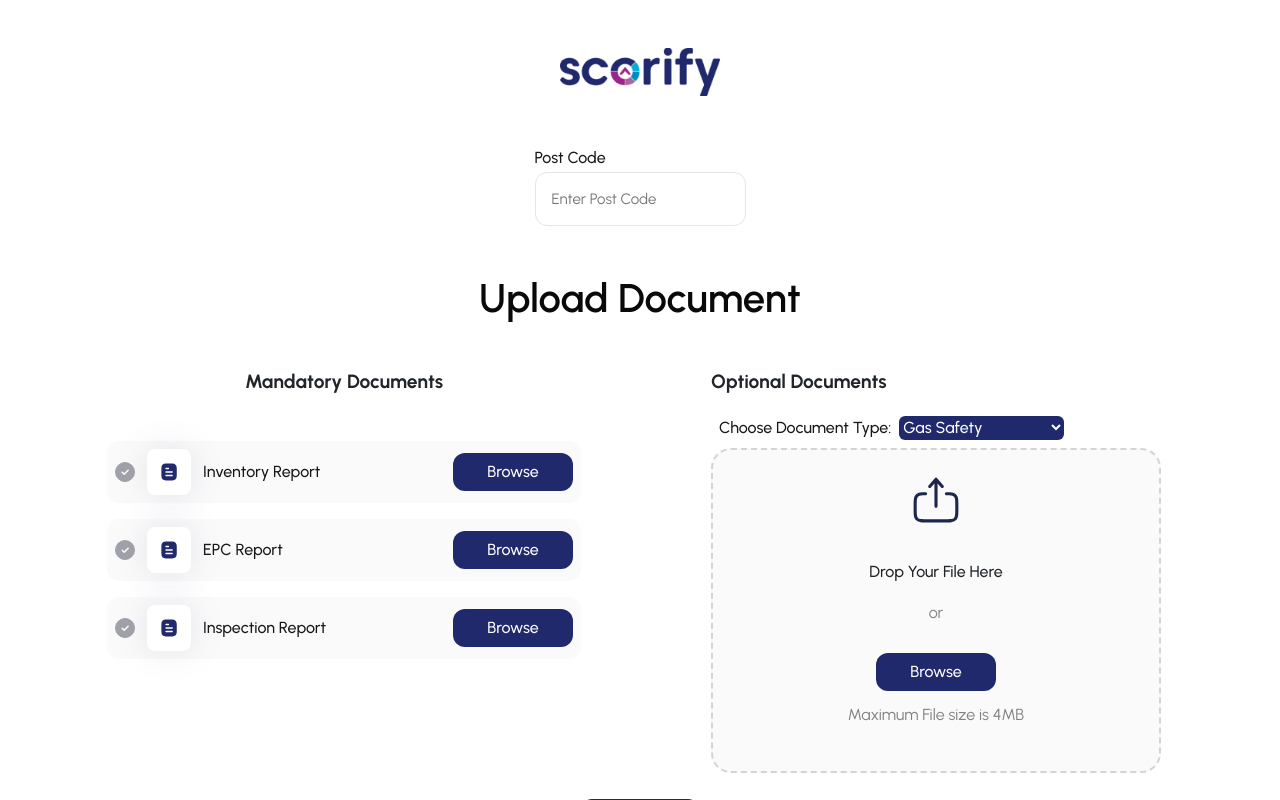
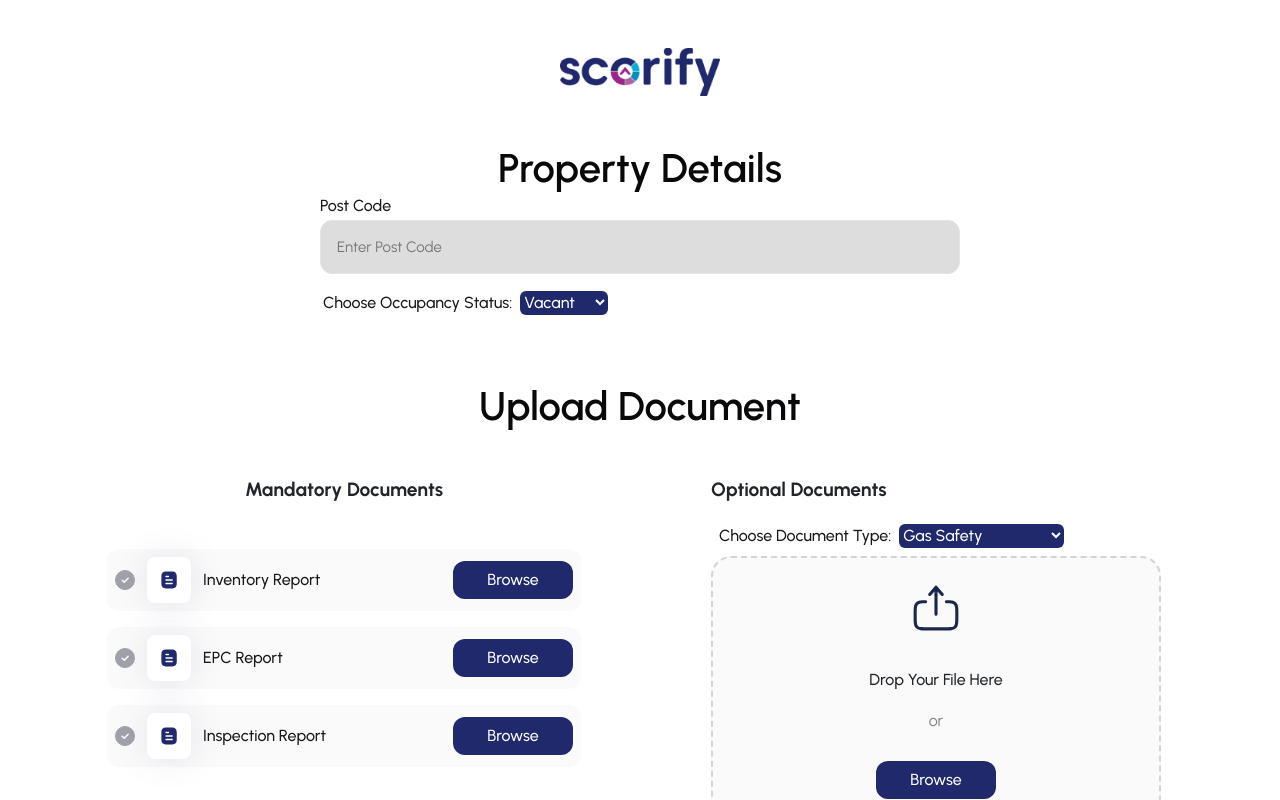
Before and after one commit to suryavamsi1729/Landlord_Scorify, a React (Create React App) app: page /upload in a window 1280 px wide. Shown: the top 800 px of the page. Built offline with nearby package versions, Linux system fonts and the light colour scheme.

Commit message:
Password Reset

```diff
--- a/src/AuthNew/Auth/DropDown.js
+++ b/src/AuthNew/Auth/DropDown.js
@@ -4,7 +4,6 @@ export default function DropDown({setoption}){
     const [selectedOption, setSelectedOption] = useState('');
     const handleOptionChange = (event) => {
         setSelectedOption(event.target.value);
-        console.log(event.target.value);
         setoption(event.target.value);
     };
     const handleContainerClick = () => {
--- a/src/AuthNew/Auth/LoginPage.js
+++ b/src/AuthNew/Auth/LoginPage.js
@@ -2,15 +2,8 @@ import { useState } from 'react';
 import React from "react";
 import './Login.css';
 import LoginScreen from './LoginScreen';
-import ForgotPassword from './ForgotPassword';
-import SetPassword from './SetPassword';
-import Signup from './Signup';
 export default function LoginPage({updateSate}){
-    const [getUserName,setUserName] = useState('');
-    const [getPassword,setPassword] = useState('');
     const [pageRender,setpageRender] = useState('login');
-    const [getEmail,setEmail] = useState('');
-
     return(
         <div className="MaintaontainerLogin">
             <div className="container-fluid p-0">
--- a/src/AuthNew/Auth/PasswordSetSuccessful.js
+++ b/src/AuthNew/Auth/PasswordSetSuccessful.js
@@ -1,7 +1,9 @@
 import { useState } from 'react';
 import React from "react";
 import './Login.css';
+import { useNavigate } from 'react-router-dom';
 export default function PasswordSetSuccessful({setoptionPages}){
+    const navigate=useNavigate();
     return(
         <>
             <div className='PasswordSetcontainer d-flex flex-column align-itmes-center'>
@@ -18,12 +20,12 @@ export default function PasswordSetSuccessful({setoptionPages}){
                         <h1 className='HeadingText text-center m-0'>The password has been successfully set.</h1>
                         <p className='SubHeadingText text-center m-0'>You will be redirected to the login page.</p>
                     </div>
-                    <button className='BackToLoginBtn' onClick={()=>{setoptionPages('login')}}>Back to Login</button>
+                    <button className='BackToLoginBtn' onClick={()=>navigate('/login')}>Back to Login</button>
 
                 </div>
                 <div className="w-100 d-flex flex-row justify-content-between">
-                    <p className="Text-ele text-start m-0">EcoMobile d.o.c.</p>
-                    <p className="Text-ele text-end m-0">+385-1-555-66-36</p>
+                    <p className="Text-ele text-start m-0"></p>
+                    <p className="Text-ele text-end m-0"></p>
                 </div>
             </div>
         </>
--- a/src/AuthNew/Auth/UploadScreen.js
+++ b/src/AuthNew/Auth/UploadScreen.js
@@ -8,7 +8,7 @@ import { useNavigate } from "react-router-dom";
 import Spinner from "../../components/Spinner/Spinner";
 import { MainContext } from '../../Context/MainContext';
 import api from "../../api";
-
+import VacantDropDown from "./VacantDropDown";
 export default function UploadScreen() {
   const {email} = useContext(MainContext);
   const {dispatch,formdata} = useContext(FormDataContext);
@@ -32,6 +32,7 @@ const [selectedAddress, setSelectedAddress] = useState(null);
 const [inloading, setInloading] = useState(false);
 const [error, setError] = useState(null);
 const [noData, setNoData] = useState(false);
+const [selectedOption, setSelectedOption] = useState(''); //occupancy selected one
 
   const [address1, setAddress1] = useState('');
   const [address2, setAddress2] = useState('');
@@ -139,7 +140,6 @@ const [noData, setNoData] = useState(false);
         const formData = new FormData();
         formData.append('postcode', enteredZip);
 
-
         const response = await api.post('landlord/epc/', formData, {
           headers: { 'Content-Type': 'multipart/form-data' }
         });
@@ -201,11 +201,13 @@ const [noData, setNoData] = useState(false);
   const handleSubmit = async (e) => {
     if(!zip){
       window.alert("Please enter Postcode");
-      return;
     }
     if(!files.inventoryReport){
       window.alert("Please upload the inventoryReport");
-      return;
+    }
+    if(!selectedOption){
+      window.alert("Please select occupancy status");
+      // return;
     }
     e.preventDefault();
     setLoading(true);
@@ -253,6 +255,7 @@ const [noData, setNoData] = useState(false);
       formData.append('heating-cost-current', heatingCostCurrent);
       formData.append('heating-cost-potential', heatingCostPotential);
       formData.append('current-energy-efficiency',currentenergyefficiency);
+      formData.append('user_type','landlord')
       dataToContext = {
         ...dataToContext,
         "report":files.inventoryReport,
@@ -278,26 +281,10 @@ const [noData, setNoData] = useState(false);
          'inspection-date':inspectionDate,
          'heating-cost-current':heatingCostCurrent,
          'heating-cost-potential':heatingCostPotential,
-         'current-energy-efficiency':currentenergyefficiency
+         'current-energy-efficiency':currentenergyefficiency,
+         'user_type':"landlord",
       }
       const token = localStorage.getItem("access_token");
-      // const response = await axios.post(
-      //   "",
-      //   formData,
-      //   {
-      //     headers: {
-      //       Authorization: `Bearer ${token}`,
-      //       "Content-Type": "multipart/form-data",
-      //     },
-      //     onUploadProgress: ({ loaded, total }) => {
-      //       const percentCompleted = Math.round((loaded / total) * 100);
-      //       setUploadProgress(percentCompleted);
-      //     },
-      //   }
-      // );
-
-
-
       setUploadProgress(0);
       setUploadComplete((pre) => ({
         ...pre,
@@ -319,7 +306,8 @@ const [noData, setNoData] = useState(false);
       });
 
     const response =await api.post('accounts/sendotp', {
-        email:email
+        email:email,
+        user_type:"landlord"
     });
      if(response.status==201){
         navigate("/verifydocuments");
@@ -352,12 +340,6 @@ const [noData, setNoData] = useState(false);
     ref.current.click();
   };
 
-//  useEffect(()=>{
-//   const today=new Date();
-//    console.log(formatDate(today).toString());
-//    console.log(selectedAddress['current-energy-efficiency'])
-//  },[])
-
 
   return (
     <>
@@ -367,10 +349,11 @@ const [noData, setNoData] = useState(false);
           <img className="BrandLogoImg" src="/BrandLogo.jpg" alt="BrandLogo" />
         </div>
         <div>
+        <h1 className="HeadingProfile m-0 text-center">Property Details</h1>
       <div className="InputRows d-flex flex-row justify-content-center align-items-center gap-3">
         <div className="InputCol d-flex flex-column w-100">
           <label className="userName py-1">Post Code</label>
-          <div className="InputContainer position-relative">
+          <div className="InputContainer position-relative" style={{backgroundColor:'#c6c6c699'}}>
             <input
               className="pswEle"
               onChange={handleZipChange}
@@ -394,8 +377,6 @@ const [noData, setNoData] = useState(false);
                 ))}
               </div>
             )}
-
-
             {noData && (
               <div className="no-data-message">No data found for this postcode.</div>
             )}
@@ -404,6 +385,7 @@ const [noData, setNoData] = useState(false);
       </div>
       {inloading && <p>Loading suggestions...</p>}
       {error && <p className="error">{error}</p>}
+      <VacantDropDown setoption={setSelectedOption}/>
 
     </div>
         <h1 className="HeadingProfile m-0 text-center">Upload Document</h1>
--- /dev/null
+++ b/src/AuthNew/Auth/VacantDropDown.css
@@ -0,0 +1,40 @@
+.VacantDropDown{
+    width: 100%;
+    height: auto;
+    padding: 17px 13px 19px 3px;
+}
+.Lable{
+    line-height: 20px;
+    font-size: 16px;
+    font-weight: 500;
+    color: #18181B;
+}
+.selectOptionValueContainer{
+    position: relative;
+    width: fit-content;
+    height: auto;
+    padding: 12px,8px;
+    outline: none;
+    font-size: 16px;
+    line-height: 20px;
+    font-weight: 500;
+    color: inherit;
+    border: none;
+    background-color: transparent;
+}
+.SelectOptionContainer{
+    position: relative;
+    width: fit-content;
+    border-radius: 6px;
+    background-color: #21296D;
+    color: #FFFFFF;
+}
+.SelectOptionContainer:hover{
+    cursor: pointer;
+    background-color: #454c8f;;
+    color: #FFFFFF;
+}
+option{
+    color: #21296D;
+    font-weight: 500;
+}
--- /dev/null
+++ b/src/AuthNew/Auth/VacantDropDown.js
@@ -0,0 +1,32 @@
+import { React, useState } from "react";
+import './VacantDropDown.css';
+
+export default function VacantDropDown({ setoption }) {
+    const [selectedOption, setSelectedOption] = useState('');
+
+    const handleOptionChange = (event) => {
+        setSelectedOption(event.target.value);
+        console.log(event.target.value);
+        setoption(event.target.value);
+    };
+
+    const handleContainerClick = () => {
+        // Programmatically trigger the select dropdown when the container is clicked
+        document.getElementById("vacancy-status").click();
+        document.getElementById('vacancy-status').focus();
+    };
+
+    return (
+        <>
+            <div className="VacantDropDown d-flex flex-row justify-content-start align-items-center gap-2">
+                <label className="Lable" htmlFor="vacancy-status">Choose Occupancy Status:</label>
+                <div className="SelectOptionContainer">
+                    <select id="vacancy-status" className="selectOptionValueContainer" value={selectedOption} onChange={(e) => handleOptionChange(e)}>
+                        <option value="Vacant">Vacant</option>
+                        <option value="Occupied">Occupied</option>
+                    </select>
+                </div>
+            </div>
+        </>
+    );
+}
--- a/src/LandlordRoute.js
+++ b/src/LandlordRoute.js
@@ -19,8 +19,6 @@ import RiskDowload from './components/RiskDowload';
 import ApplienceSection from './components/ApplienceSection';
 import OvenSection from './components/OvenSection';
 import HeatingSystem from './components/HeatingSystem';
-// import Calendar from './AgentComponents/Calendar/Calendar';
-// import Properties from './AgentComponents/Properties/Properties';
 import MaintenanceandRepair from './AgentComponents/MaintenanceandRepair/MaintenanceandRepair';
 import ReportMainContent from './AgentComponents/Report/ReportsMainContent';
 import Inspection from './AgentComponents/Inspection/Inspection';
@@ -37,8 +35,9 @@ import FileUpload from "./AuthNew/Auth/FileUpload";
 import { FormDataProvider } from "./Context/FormDataContext";
 import DocumentsUploading from "./AuthNew/Auth/DocumentsUploading";
 import FileSpinner from "./components/Spinner/FileSpinner";
-
 import AIScoreFix from "./components/AIScoreFix";
+import SetPasswordPage from "./AuthNew/Auth/SetPasswordPage";
+import PasswordSetSuccessful from "./AuthNew/Auth/PasswordSetSuccessful";
 export default function LandLordNewRoute() {
     return (
         <BrowserRouter>
@@ -51,7 +50,9 @@ export default function LandLordNewRoute() {
                 <Route path="/upload" element={<MianProvider><FormDataProvider><UploadScreen/></FormDataProvider></MianProvider>}/>
                 <Route path="/verifydocuments" element={<FormDataProvider><DocumentsUploading/></FormDataProvider>}/>
                 <Route path="/verifyotp" element={<MianProvider><FormDataProvider><OtpScreen/></FormDataProvider></MianProvider>}/>
-                <Route path="/forgotpassword" element={<ForgotPasswordPage/>}/>
+                <Route path="/forgotpassword" element={<MianProvider><ForgotPasswordPage/></MianProvider>}/>
+                <Route path="/setpassword" element={<MianProvider><SetPasswordPage/></MianProvider>}/>
+                <Route path="/success" element={<PasswordSetSuccessful/>    }/>
                 <Route path="/dashboard" element={<PrivateRoute element={<MainDashBordComp><MainContentSection/></MainDashBordComp>}/>}/>
                 <Route path="/propertytimeline" element={<PrivateRoute element={<MainDashBordComp><PropertytimeLineBodyContent /></MainDashBordComp>} />} />
                 <Route path='/dashboard/inspections&inventory' element={<PrivateRoute element={<MainDashBordComp><InspectionInventory /></MainDashBordComp>} />} />
--- a/src/components/MouldandHumidityComp.js
+++ b/src/components/MouldandHumidityComp.js
@@ -37,7 +37,7 @@ export default function MouldandHumidityComp() {
             }
         };
         fetchData();
-    }, []);
+    }, [avgData,ltData,city,condition,temperature,humidity,hdata,ldata,tempcond,dew]);
 
     const data = [
         {
```
Also changed, not shown: src/AuthNew/Auth/ForgotPassword.js (+44 -24 lines), src/AuthNew/Auth/SetPassword.js (+52 -16 lines), src/api.js (+70 -3 lines).
